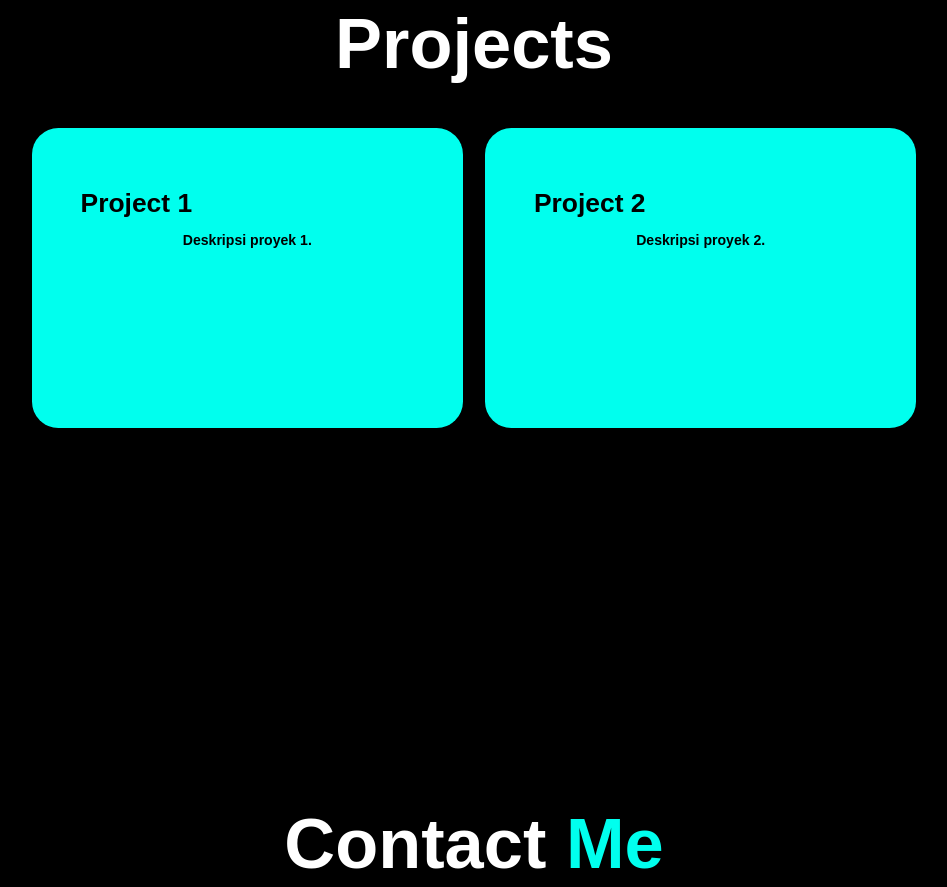
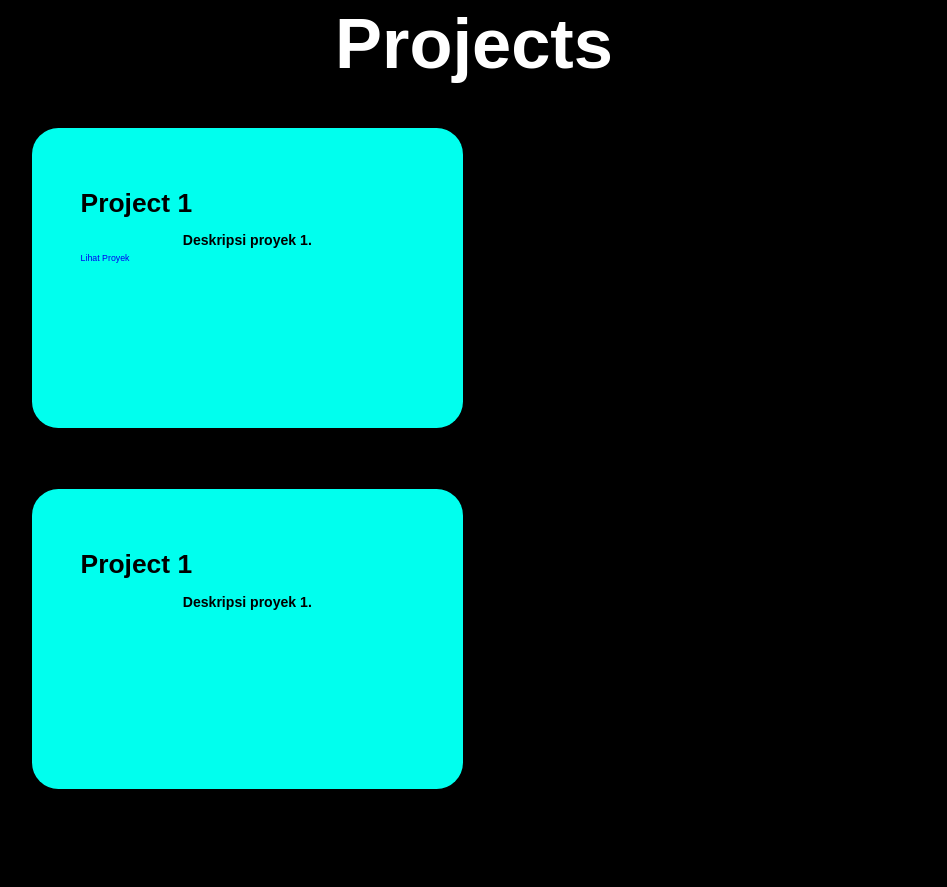
Before and after one commit to Raihanhidayat02/berproseshub, a plain HTML site: page index.html in a window 1280 px wide. Shown: the part 2117-3004 px from the top of the page, without its empty margins (166-1113 px from the left). Drawn offline with nearby package versions, Linux system fonts and the light colour scheme.

Commit message:
tess link

```diff
--- a/index.html
+++ b/index.html
@@ -77,14 +77,18 @@
                 <div class="service-info">
                     <h4>Project 1</h4>
                     <p>Deskripsi proyek 1.</p>
+                    <a href="https://www.canva.com/design/DAGUyx-iLQY/p3rKPB-0bnof0lurlBqB4w/view?utm_content=DAGUyx-iLQY&utm_campaign=designshare&utm_medium=link2&utm_source=uniquelinks&utlId=hf036859b58" target="_blank">Lihat Proyek</a>
                 </div>
             </div>
-            <div class="service-box">
-                <div class="service-info">
-                    <h4>Project 2</h4>
-                    <p>Deskripsi proyek 2.</p>
+        </div>
+
+            <div class="service-container">
+                <div class="service-box">
+                    <div class="service-info">
+                        <h4>Project 1</h4>
+                        <p>Deskripsi proyek 1.</p>
+                    </div>
                 </div>
-            </div>
         </div>
     </section>
 
```
